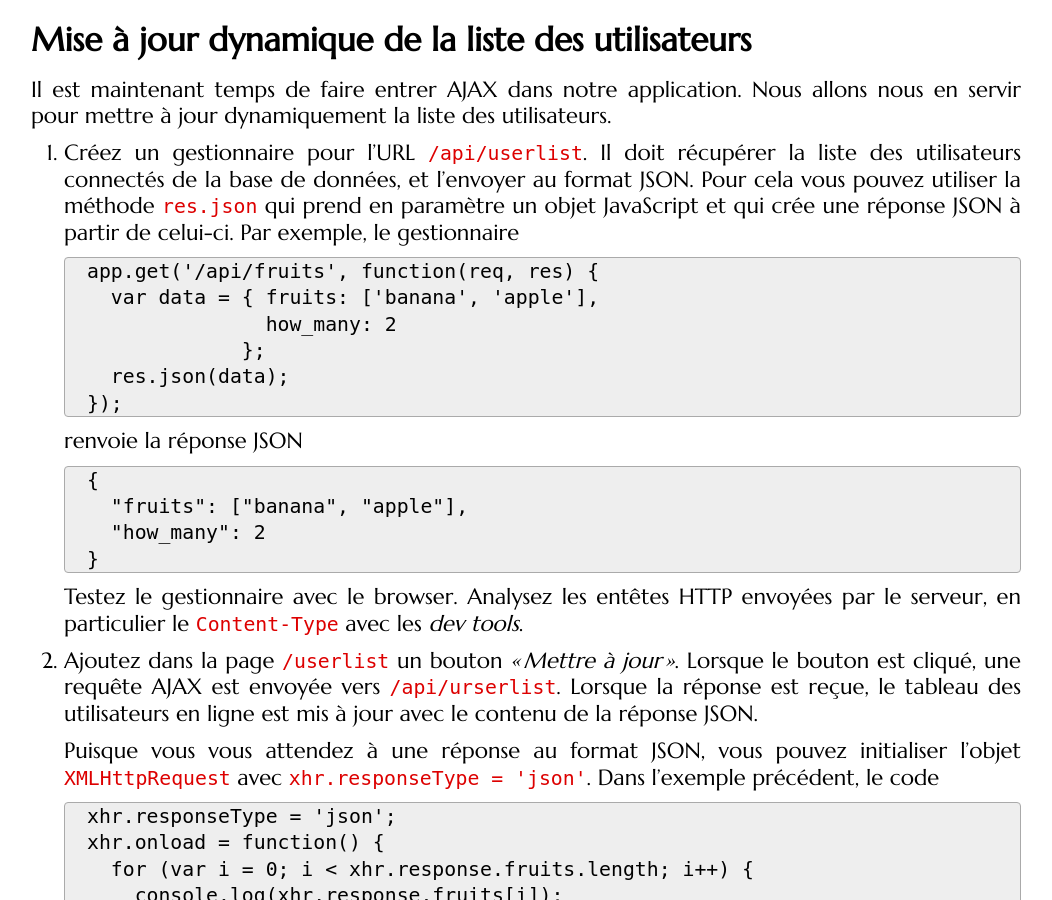
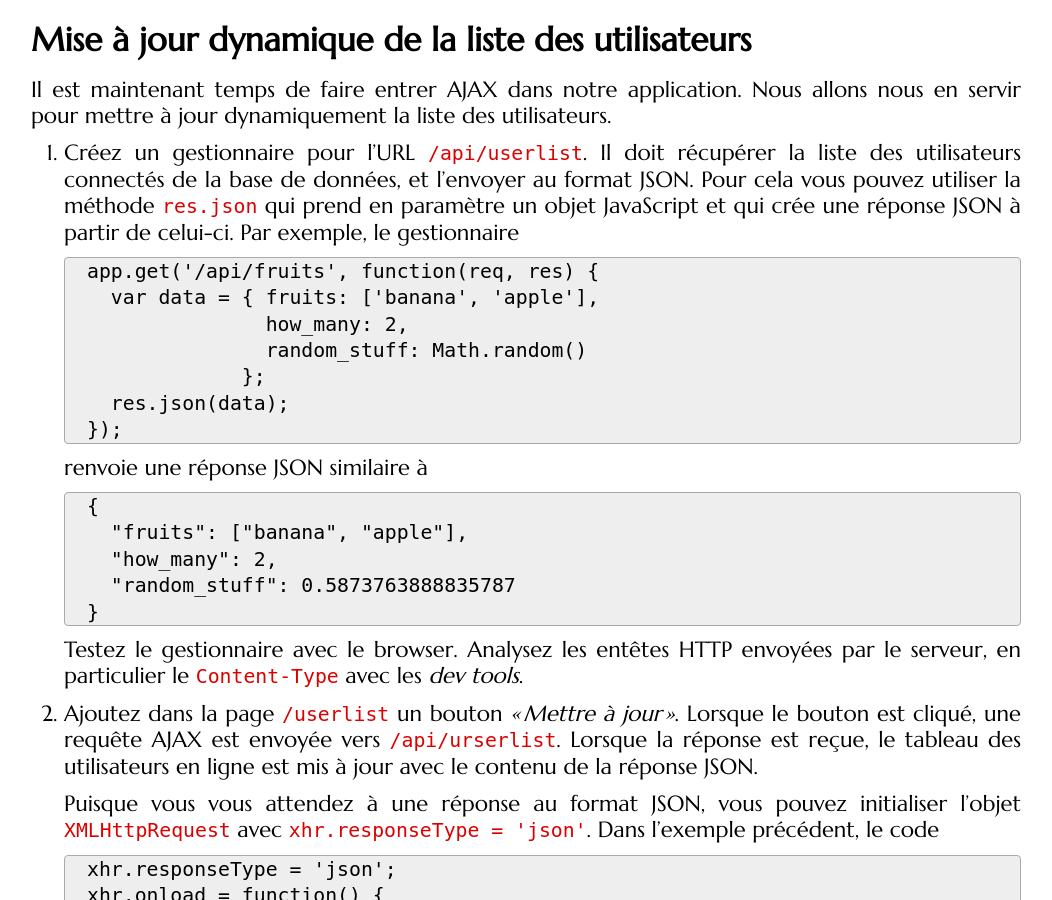
Before and after one commit to defeo/aws, a Jekyll site: the page built from _tutorials/accounts-node.md, in a window 1280 px wide and 900 px high, scrolled down 7695 px. Shown: the whole window, without its empty margins (114-1166 px from the left). Built offline with Jekyll 4.4.1, drawn with Linux system fonts in a browser that asks for light colours; some web fonts are replaced.

Commit message:
Added randomness to avoid server-side caching

```diff
--- a/_tutorials/accounts-node.md
+++ b/_tutorials/accounts-node.md
@@ -388,18 +388,20 @@ dynamiquement la liste des utilisateurs.
    ~~~
    app.get('/api/fruits', function(req, res) {
      var data = { fruits: ['banana', 'apple'],
-                  how_many: 2
+                  how_many: 2,
+                  random_stuff: Math.random()
                 };
      res.json(data);
    });
    ~~~
 
-   renvoie la réponse JSON
+   renvoie une réponse JSON similaire à
 
    ~~~
    {
      "fruits": ["banana", "apple"],
-     "how_many": 2
+     "how_many": 2,
+     "random_stuff": 0.5873763888835787
    }
    ~~~
 
```
Also changed, not shown: _tutorials/accounts-silex.md (+5 -3 lines).
